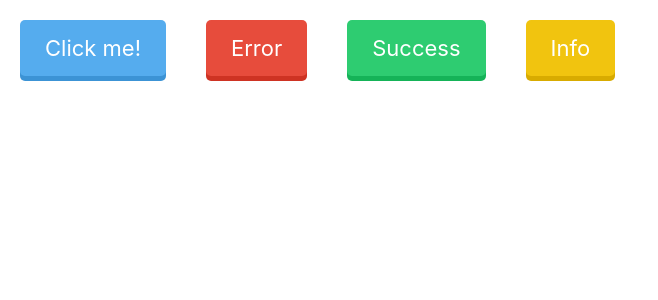
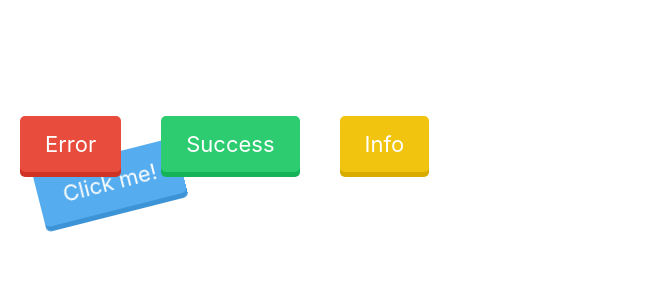
Before and after one commit to crmgunter/styled-components-lesson, a React (Create React App) app: page / in a window 1280 px wide. Shown: the top 300 px of the page, without its empty margins (0-658 px from the left). Built offline with nearby package versions, Linux system fonts and the light colour scheme.

Commit message:
brought in example of keyframes with styled-components

```diff
--- a/src/components/ClickMe.js
+++ b/src/components/ClickMe.js
@@ -1,5 +1,5 @@
 import React, { Component } from 'react'
-import styled from 'styled-components'
+import styled, { keyframes } from 'styled-components'
 
 const Button = styled.a`
   border-radius: 5px;
@@ -41,6 +41,19 @@ const InfoButton = styled(Button)`
   }
 `
 
+const rotate360 = keyframes`
+  from {
+      transform: rotate(0deg);
+  }
+  to {
+      transform: rotate(360deg);
+  }
+`
+
+const RotatingDiv = styled.div`
+  animation: ${rotate360} 2s infinite;
+`
+
 
 
 class ClickMe extends Component {
@@ -48,7 +61,7 @@ class ClickMe extends Component {
 
         return (
             <div>
-                <Button>Click me!</Button>
+                <RotatingDiv><Button>Click me!</Button></RotatingDiv>
                 <ErrorButton>Error</ErrorButton>
                 <SuccessButton>Success</SuccessButton>
                 <InfoButton>Info</InfoButton>
```
